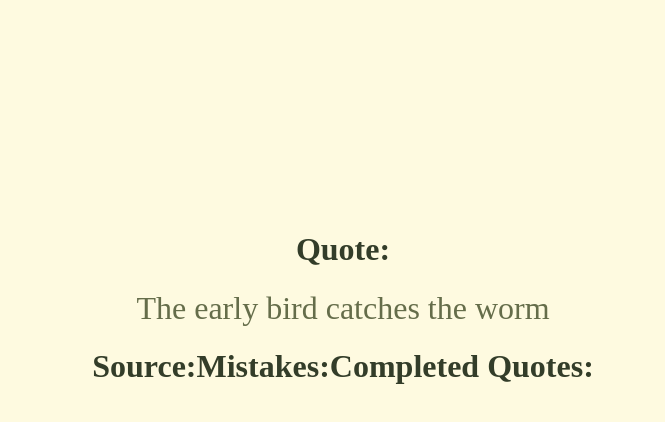
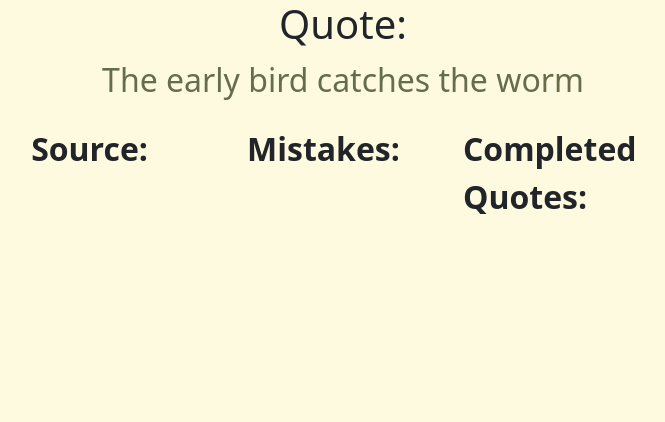
Before and after one commit to JulieKnox225/Final-Project-Module-2-Cohort-229, a plain HTML site: page index.html in a window 1280 px wide. Shown: the whole page, without its empty margins (297-962 px from the left). Drawn offline with nearby package versions, Linux system fonts and the light colour scheme.

Commit message:
started using bootstrap 5 to style

```diff
--- a/index.html
+++ b/index.html
@@ -5,23 +5,35 @@
     <meta http-equiv="X-UA-Compatible" content="IE=edge">
     <meta name="viewport" content="width=device-width, initial-scale=1.0">
     <link rel="stylesheet" href="style.css">
+    <link href="https://cdn.jsdelivr.net/npm/bootstrap@5.0.2/dist/css/bootstrap.min.css" rel="stylesheet" integrity="sha384-EVSTQN3/azprG1Anm3QDgpJLIm9Nao0Yz1ztcQTwFspd3yD65VohhpuuCOmLASjC" crossorigin="anonymous">
     <title>Final Project of Module 2 of Cohort 229: Typing Practice Website inspired by monkeytype.com</title>
 
+    <style>
+
+    </style>
 </head>
 <body>
-    <div class="container">
-        <div class="row">
-            <h1 id="header">Quote:</h1>
+    <div class="container-fluid d-flex flex-column justify-content-center">
+        <div class="row row-cols-auto">
+            <div class="col-12 text-center">
+                <h1 id="header">Quote:</h1>
+            </div>
         </div>
-        <div class="quote"></div>
+            <div class="row">
+                <div class="col-12 text-center">
+                    <div class="quote"></div>
+                </div>
+            </div>
+    </div>
+    <div class="container-fluid d-flex justify-content-center">
         <div class="row info">
-            <div class="col">
+            <div class="col-md">
                 <p class="source">Source:</p>
             </div>
-            <div class="col">
+            <div class="col-md">
                 <p class="mistake-counter">Mistakes: </p>
             </div>
-            <div class="col">
+            <div class="col-md">
                 <p class="remove">Completed Quotes:</p>
                 <div class="counter"></div>
             </div>
--- a/style.css
+++ b/style.css
@@ -2,34 +2,9 @@ html {
     background-color: #fefae0;
     color: #333d29;
 }
-
-.container, .row {
-    display: flex;
-    flex-direction: column;
-    justify-content: center;
-    align-items: center;
+.container-fluid {
+    background-color: #fefae0;
 }
-
-.container {
-    height: 600px;
-}
-
-
-.info {
-    flex-direction: row;
-    justify-content: space-around;
-}
-
-h1 {
-    justify-self: center;
-    align-self: center;
-}
-
-p {
-    display: flex;
-    justify-content: center;
-}
-
 span {
     color: #656d4a;
 }
```
